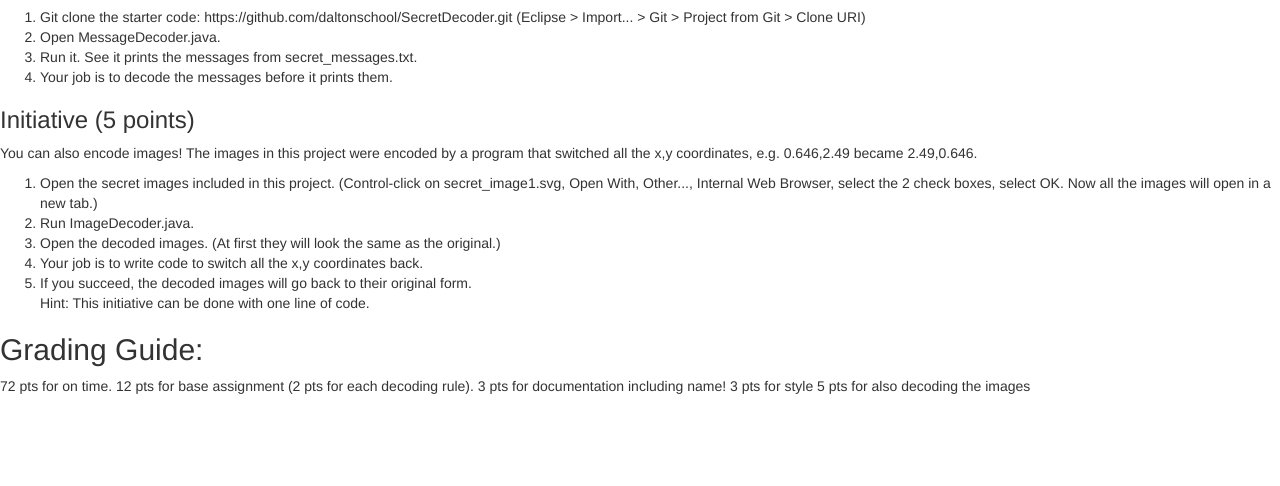
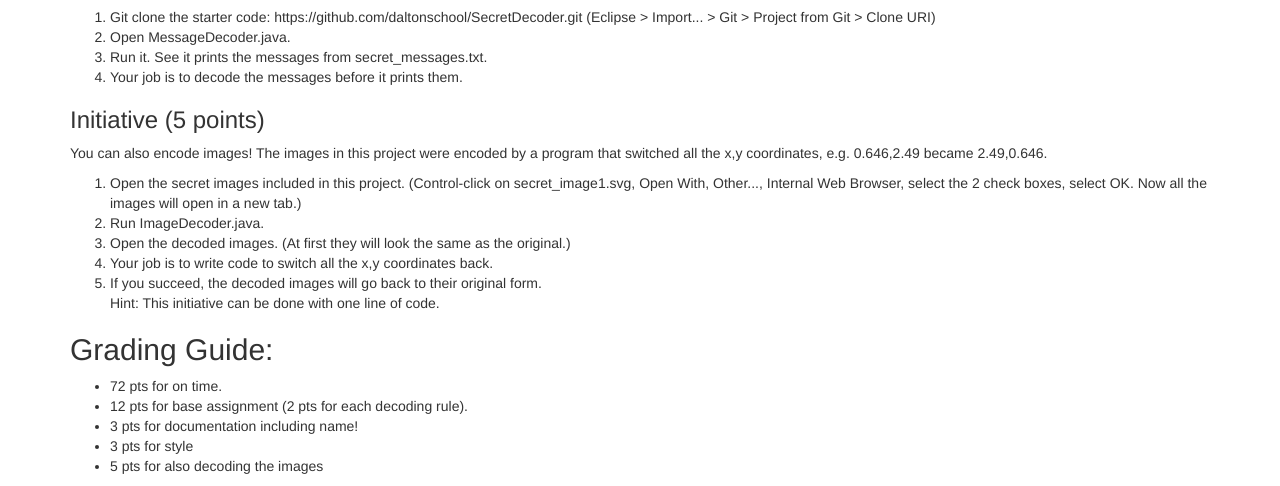
Before and after one commit to kjergens/SecretDecoder, a plain HTML site: page docs/index.html in a window 1280 px wide. Shown: the part 488-974 px from the top of the page. Before the commit the page ends 884 px from the top, so only its background shows below. Drawn offline with nearby package versions, Linux system fonts and the light colour scheme.

Commit message:
minor readme edit

```diff
--- a/docs/index.html
+++ b/docs/index.html
@@ -5,6 +5,8 @@
 	<link rel="stylesheet" type="text/css" href="https://maxcdn.bootstrapcdn.com/bootstrap/3.3.7/css/bootstrap.min.css">
 </head>
 <body>
+
+<div class="container">
 <h1>Secret Decoder</h1>
 
 <h2>Skills</h2>
@@ -63,15 +65,18 @@ You can also encode images! The images in this project were encoded by a program
 </ol>
 
 <h2>Grading Guide:</h2>
+<ul>
 
- 72 pts for on time.
+ <li>72 pts for on time.</li>
 
- 12 pts for base assignment (2 pts for each decoding rule).
+ <li>12 pts for base assignment (2 pts for each decoding rule).</li>
 
- 3 pts for documentation including name!
+ <li>3 pts for documentation including name!</li>
 
- 3 pts for style
+ <li>3 pts for style</li>
 
- 5 pts for also decoding the images
+ <li>5 pts for also decoding the images</li>
+ </ul>
+ </div>
 </body>
  </html>
```
